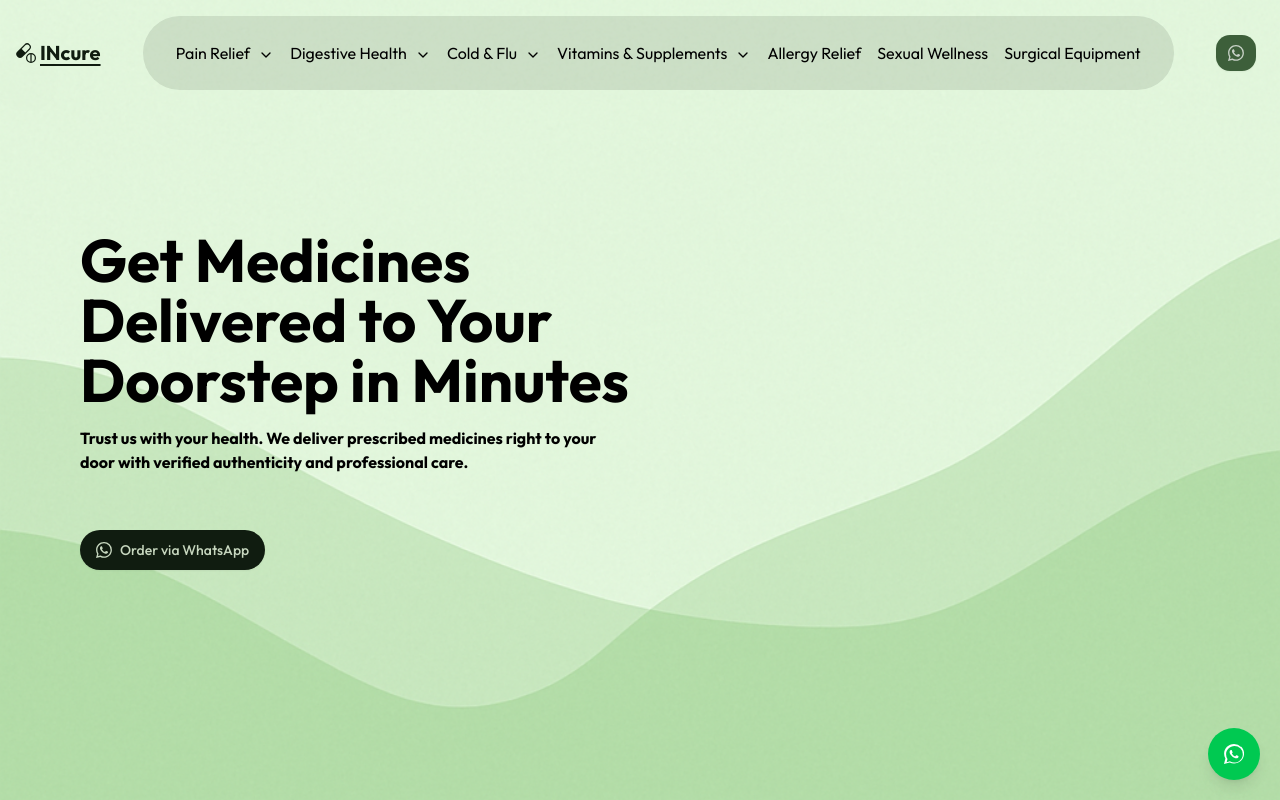
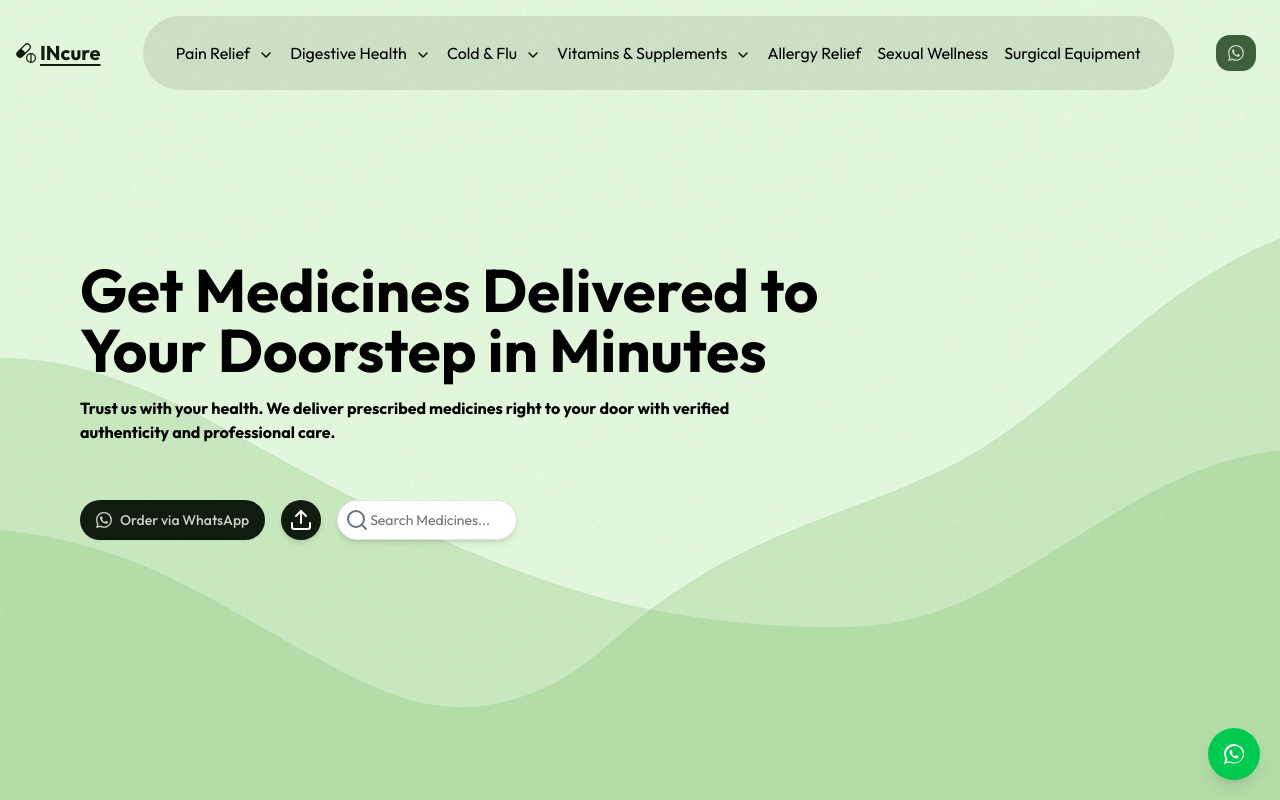
Before and after one commit to shoryadixit/incure, a Next.js app in the folder frontend/: page / in a window 1280 px wide. Shown: the top 800 px of the page. Built offline with nearby package versions, Linux system fonts and the light colour scheme.

Commit message:
Enhance BannerSection with prescription upload functionality and improve layout; refactor MenuItem styles for better visibility

```diff
--- a/frontend/src/components/new-nav.jsx
+++ b/frontend/src/components/new-nav.jsx
@@ -32,13 +32,16 @@ export const MenuItem = ({ setActive, active, item, children, isChildren }) => {
           transition={transition}
         >
           {active === item && isChildren && (
-            <div className="absolute top-[calc(100%_+_1rem)] left-1/2 transform -translate-x-1/2 pt-4">
+            <div className="absolute top-[calc(100%_+_1rem)] left-1/2 transform -translate-x-1/2 pt-4 z-10">
               <motion.div
                 transition={transition}
                 layoutId="active"
-                className="backdrop-blur-2xl rounded-2xl overflow-hidden border border-black/[0.2] dark:border-white/[0.2] shadow-xl"
+                className="backdrop-blur-2xl bg-primary-foreground rounded-2xl overflow-hidden border border-black/[0.2] dark:border-white/[0.2] shadow-xl"
               >
-                <motion.div layout className="w-max h-full backdrop-blur-2xl p-4">
+                <motion.div
+                  layout
+                  className="w-max h-full backdrop-blur-2xl p-4"
+                >
                   {children}
                 </motion.div>
               </motion.div>
--- a/frontend/src/components/view/Homeview/banner-section.jsx
+++ b/frontend/src/components/view/Homeview/banner-section.jsx
@@ -4,21 +4,41 @@ import { Button } from "@/components/ui/button";
 import Image from "next/image";
 import { BsWhatsapp } from "react-icons/bs";
 import { motion } from "motion/react";
+import { Input } from "@/components/ui/input";
+import { Link, Search, X } from "lucide-react";
+import {
+  Tooltip,
+  TooltipContent,
+  TooltipProvider,
+  TooltipTrigger,
+} from "@/components/ui/tooltip";
+import { useState } from "react";
 
 export default function BannerSection() {
   const MotionButton = motion.create(Button);
+  const MotionInput = motion.create(Input);
+  const [prescription, setPrescription] = useState(null);
+
+  const handleFileChange = (e) => {
+    const file = e.target.files[0];
+    setPrescription(file);
+  };
+
+  console.log("Prescription:", prescription);
 
   return (
     <section className="min-h-screen h-full flex items-center justify-center bg-[url('/banner2.png')] bg-cover bg-bottom bg-no-repeat">
-      <div className="grid grid-cols-1 md:grid-cols-2 gap-4 w-full h-full mx-auto px-5 sm:px-20 py-8">
-        <div className="flex flex-col items-start justify-center gap-14">
-          <h1 className="text-4xl sm:text-6xl flex flex-col items-start justify-center text-black font-bold gap-4">
+      <div className="grid grid-cols-1 lg:grid-cols-3 gap-4 w-full h-full mx-auto px-5 sm:px-20 py-8">
+        <div className="flex flex-col lg:col-span-2 items-start justify-center gap-14">
+          <h1 className="text-4xl sm:text-6xl flex flex-col items-start justify-center text-black font-bold gap-4 z-0">
             Get Medicines Delivered to Your Doorstep in Minutes
             <span className="text-sm sm:text-base">
               Trust us with your health. We deliver prescribed medicines right
               to your door with verified authenticity and professional care.
             </span>
           </h1>
+          <div className="flex flex-col md:flex-row w-full gap-4 md:items-center">
+            <div className="flex items-center gap-4">
               <MotionButton
                 whileHover={{ scale: 1.05 }}
                 whileFocus={{ scale: 1.05 }}
@@ -29,6 +49,107 @@ export default function BannerSection() {
               >
                 <BsWhatsapp /> <p>Order via WhatsApp</p>
               </MotionButton>
+
+              <div
+                className={`text-white flex items-center ${
+                  prescription && "min-w-fit"
+                }`}
+              >
+                <TooltipProvider>
+                  <Tooltip>
+                    <TooltipTrigger>
+                      <motion.div
+                        whileHover={{
+                          scale: 1.05,
+                        }}
+                        animate={
+                          prescription
+                            ? { width: "100%" }
+                            : { width: "fit-content" }
+                        }
+                        whileTap={{ scale: 0.95 }}
+                        className="bg-primary p-2 rounded-full shadow-md cursor-pointer"
+                      >
+                        <Input
+                          type="file"
+                          className="hidden"
+                          id="upload"
+                          onChange={handleFileChange}
+                          accept=".jpg,.jpeg,.png,.pdf"
+                        />
+                        {prescription ? (
+                          <div
+                            className="flex items-center justify-between gap-2 h-full"
+                            onClick={() => setPrescription(null)}
+                          >
+                            <div className="flex items-center gap-2">
+                              <Link className="text-white w-5 h-5" />
+                              <p className="text-xs md:hidden">
+                                {prescription?.name.substring(0, 8)}...
+                              </p>
+                              <p className="text-xs hidden md:block">
+                                {prescription?.name}
+                              </p>
+                            </div>
+                            <span className="flex items-center justify-center w-5 h-5 bg-red-500 rounded-full cursor-pointer">
+                              <X className="text-white w-5 h-5" />
+                            </span>
+                          </div>
+                        ) : (
+                          <label htmlFor="upload">
+                            <svg
+                              xmlns="http://www.w3.org/2000/svg"
+                              width="24"
+                              height="24"
+                              viewBox="0 0 24 24"
+                              fill="none"
+                              stroke="white"
+                              strokeWidth="2"
+                              strokeLinecap="round"
+                              strokeLinejoin="round"
+                            >
+                              <path d="M21 15v4a2 2 0 0 1-2 2H5a2 2 0 0 1-2-2v-4" />
+                              <polyline points="17 8 12 3 7 8" />
+                              <line x1="12" y1="3" x2="12" y2="15" />
+                            </svg>
+                          </label>
+                        )}
+                      </motion.div>
+                    </TooltipTrigger>
+                    {prescription ? (
+                      <TooltipContent>
+                        <p className="md:hidden">{prescription?.name}</p>
+                        <p className="hidden md:block">Remove Prescription</p>
+                      </TooltipContent>
+                    ) : (
+                      <TooltipContent>
+                        <p>Upload Prescription</p>
+                      </TooltipContent>
+                    )}
+                  </Tooltip>
+                </TooltipProvider>
+              </div>
+            </div>
+
+            <div className="flex items-center justify-start relative w-full">
+              <MotionInput
+                initial={{ width: "180px" }}
+                whileFocus={{ width: "100%", scale: [1.05, 1] }}
+                onBlur={(e) => {
+                  e.target.animate(
+                    [{ transform: "scale(0.95)" }, { transform: "scale(1)" }],
+                    {
+                      duration: 500,
+                    }
+                  );
+                }}
+                transition={{ duration: 0.5, ease: "anticipate" }}
+                placeholder="Search Medicines..."
+                className={"bg-white pl-8 h-10 rounded-full shadow-md"}
+              />
+              <Search className="absolute left-2 text-gray-500" />
+            </div>
+          </div>
         </div>
       </div>
     </section>
--- a/frontend/src/components/view/Homeview/index.jsx
+++ b/frontend/src/components/view/Homeview/index.jsx
@@ -52,9 +52,9 @@ export default function HomeView() {
   return (
     <>
       <BannerSection />
-      <section className="flex items-center justify-center p-5 sm:p-20">
+      {/* <section className="flex items-center justify-center p-5 sm:p-20">
         <UploadFileSection />
-      </section>
+      </section> */}
       <HowItWorksSection />
       <WhyChooseIncure />
       <section className="flex items-center justify-center bg-primary-foreground/40">
--- a/frontend/src/components/view/Homeview/upload-file-section.jsx
+++ b/frontend/src/components/view/Homeview/upload-file-section.jsx
@@ -72,9 +72,9 @@ export default function UploadFileSection({ onChange }) {
           onChange={(e) => handleFileChange(Array.from(e.target.files || []))}
           className="hidden"
         />
-        {/* <div className="absolute inset-0 [mask-image:radial-gradient(ellipse_at_center,white,transparent)]">
+        <div className="absolute inset-0 [mask-image:radial-gradient(ellipse_at_center,white,transparent)]">
           <GridPattern />
-        </div> */}
+        </div>
         <div className="flex flex-col items-center justify-center">
           <p className="relative z-20 font-sans font-bold text-neutral-700 dark:text-neutral-300 text-base">
             Upload file
```
Lines whose indentation alone changed are shown as unchanged.
